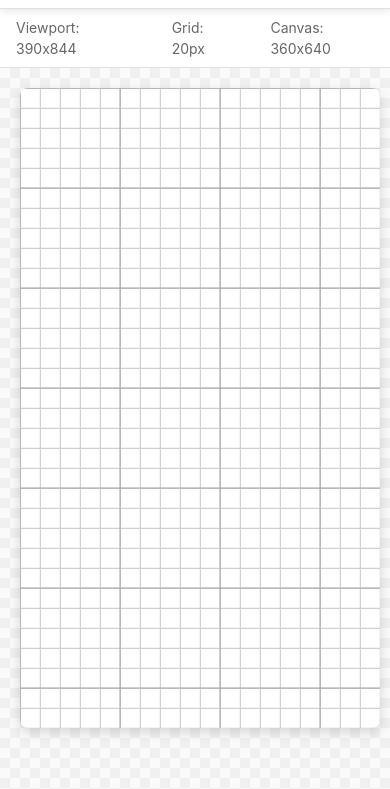
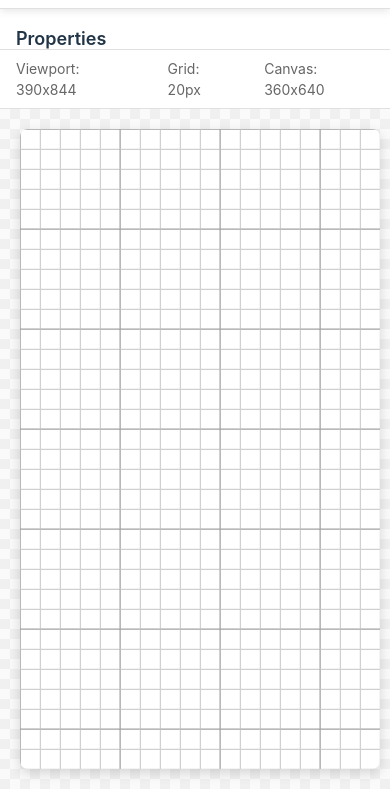
Before and after one commit to jkochis/vpdraw, a website built with Vite: page index.html in a window 390 px wide. Shown: the part 55-844 px from the top of the page. Built offline with nearby package versions, Linux system fonts and the light colour scheme.

Commit message:
refactor: update PropertiesPanel initialization and adjust CSS for responsive layout

```diff
--- a/src/app/ui/PropertiesPanel.ts
+++ b/src/app/ui/PropertiesPanel.ts
@@ -18,6 +18,9 @@ export class PropertiesPanel {
     this.propertiesContainer = container;
 
     this.setupEventListeners();
+
+    // Set initial state
+    this.showEmptyState();
   }
 
   private setupEventListeners(): void {
--- a/src/style.css
+++ b/src/style.css
@@ -381,16 +381,17 @@ body {
 }
 
 @media (max-width: 768px) {
-  .properties-panel {
-    position: absolute;
-    left: -20rem;
-    transition: left 0.3s ease;
-    z-index: 200;
-    box-shadow: var(--shadow);
+  .main-content {
+    flex-direction: column;
   }
 
-  .properties-panel.open {
-    left: 0;
+  .properties-panel {
+    position: relative;
+    width: 100%;
+    max-height: 40vh;
+    order: -1; /* Move above canvas */
+    border-right: none;
+    border-bottom: 1px solid var(--border-color);
   }
 
   .toolbar h1 {
```
